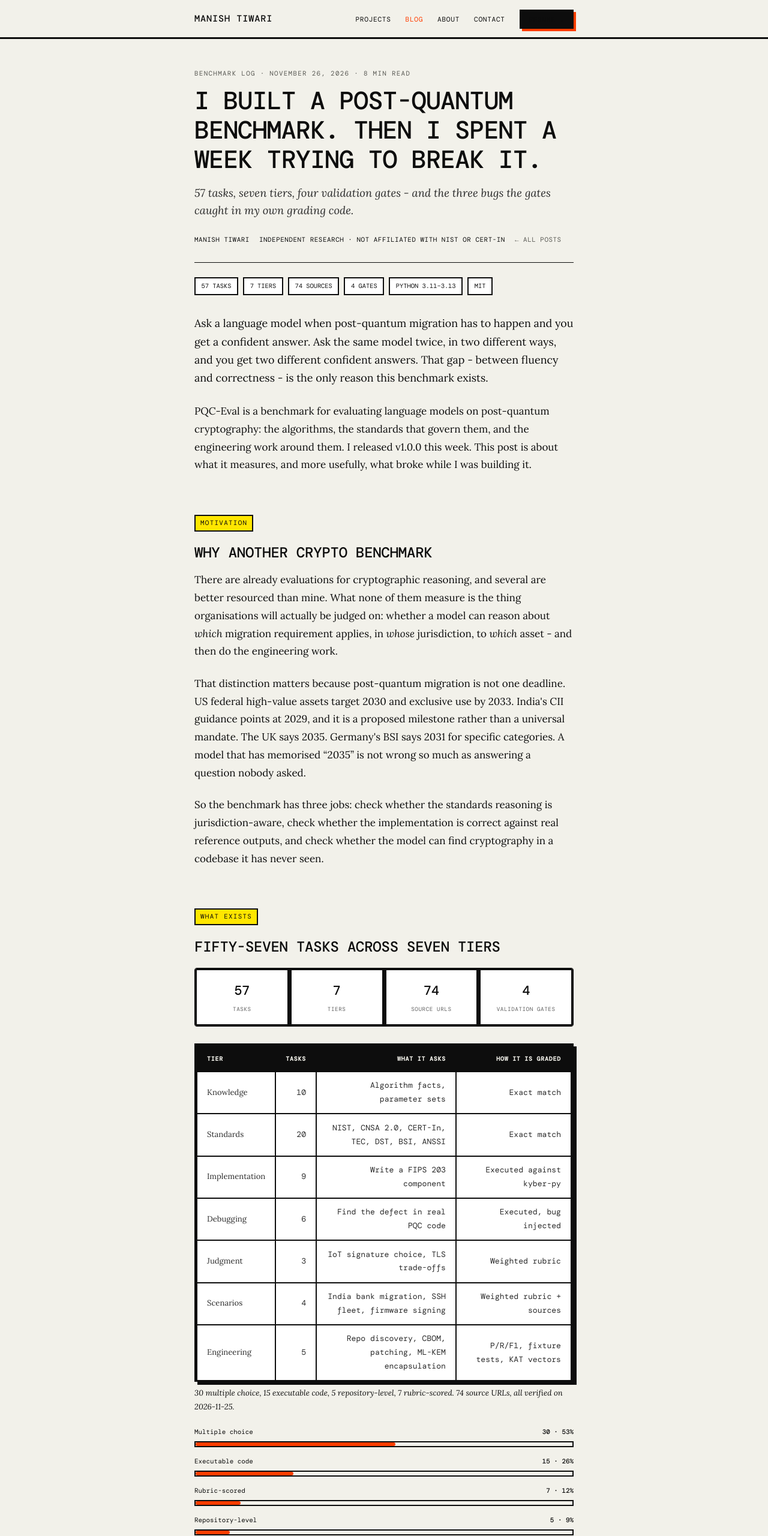
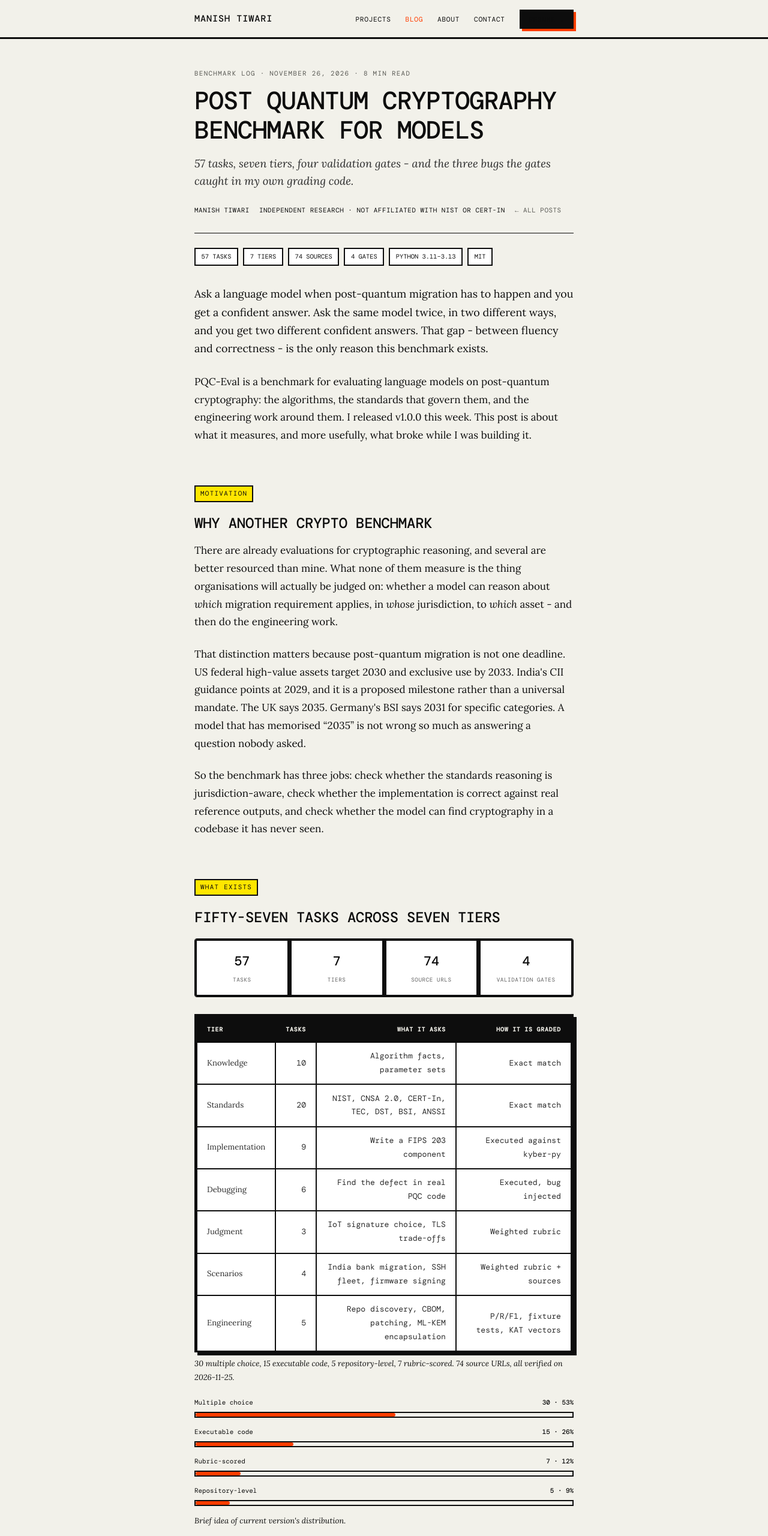
Before and after one commit to PredictiveManish/predictivemanish.github.io, a plain HTML site: page blog/pqc-eval-technical-report/index.html in a window 1280 px wide. Shown: the top 2560 px of the page at 60% size. Drawn offline with nearby package versions, Linux system fonts and the light colour scheme.

Commit message:
Name upgrade

```diff
--- a/blog/pqc-eval-technical-report/index.html
+++ b/blog/pqc-eval-technical-report/index.html
@@ -3,7 +3,7 @@
 <head>
   <meta charset="utf-8">
   <meta name="viewport" content="width=device-width, initial-scale=1.0">
-  <title>I built a post-quantum benchmark. Then I spent a week trying to break it. | Manish Tiwari</title>
+  <title>Post Quantum Cryptography Benchmark for models | Manish Tiwari</title>
   <meta name="description" content="57 tasks, seven tiers and four validation gates - and the three bugs the gates caught in my own grading code. PQC-Eval v1.0.0.">
   <meta property="og:type" content="article">
   <meta property="og:url" content="https://predictivemanish.github.io/blog/pqc-eval-technical-report/">
@@ -193,7 +193,7 @@
 
   <div class="post-hero fade f1">
     <p class="section-label" style="margin-top:0;">Benchmark log &middot; November 26, 2026 &middot; 8 min read</p>
-    <h1>I built a post-quantum benchmark. Then I spent a week trying to break it.</h1>
+    <h1>Post Quantum Cryptography Benchmark for models</h1>
     <p class="dek">57 tasks, seven tiers, four validation gates - and the three bugs the gates caught in my own grading code.</p>
     <div class="post-meta">
       <span>Manish Tiwari</span>
@@ -271,7 +271,7 @@
         <div class="bar-track"><div class="bar-fill" style="width:9%"></div></div>
       </div>
     </div>
-    <p class="bars-note">Still recall-heavy. Less so than the first version, which was 68% multiple choice.</p>
+    <p class="bars-note">Brief idea of current version's distribution.</p>
 
     <p>Every task is bound to at least one primary source, and the build fails if one is missing. That is not decoration: a benchmark about standards has no business being loose about which document says what.</p>
 
@@ -280,7 +280,7 @@
 
     <p>The first version was 68% multiple choice. The reason was not that knowledge questions are the most interesting - it is that a letter match grades deterministically and I could verify it in a second. Executable tasks need a checker, and a wrong checker quietly corrupts every score it produces.</p>
 
-    <p>That is a bad reason to shape a benchmark, and an audit pointed it out in blunter terms than I would have. The current split is 53% multiple choice, with fifteen executable code tasks and five repository-level tasks.</p>
+    <p>That is a bad reason to shape a benchmark, and an audit by me later helped me figuring it out in blunter terms than I would have. The current split is 53% multiple choice, with fifteen executable code tasks and five repository-level tasks.</p>
 
     <p class="section-label">Verification</p>
     <h2>Four gates, and the bugs they caught</h2>
```
Also changed, not shown: blog/index.html (+1 -1 lines).
